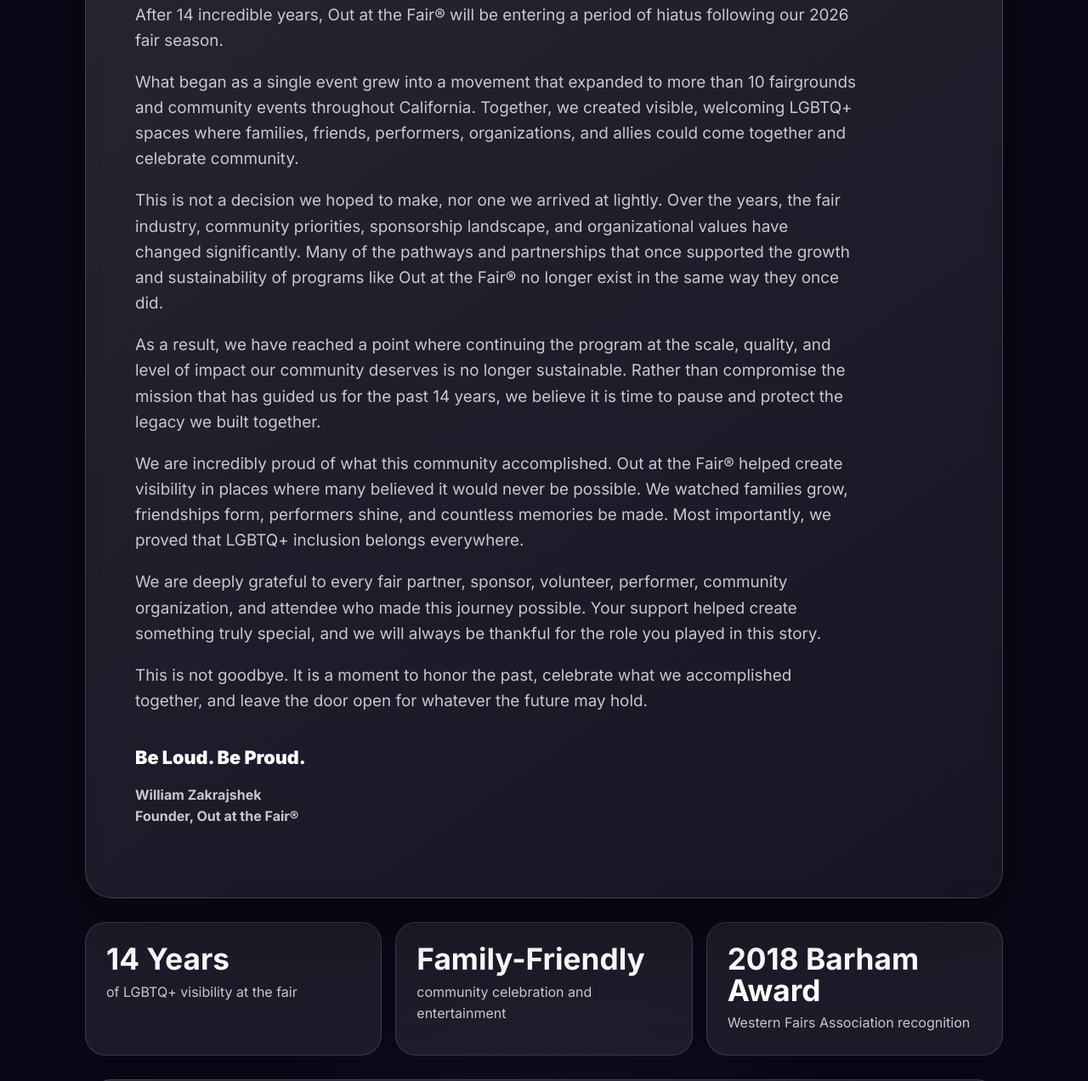
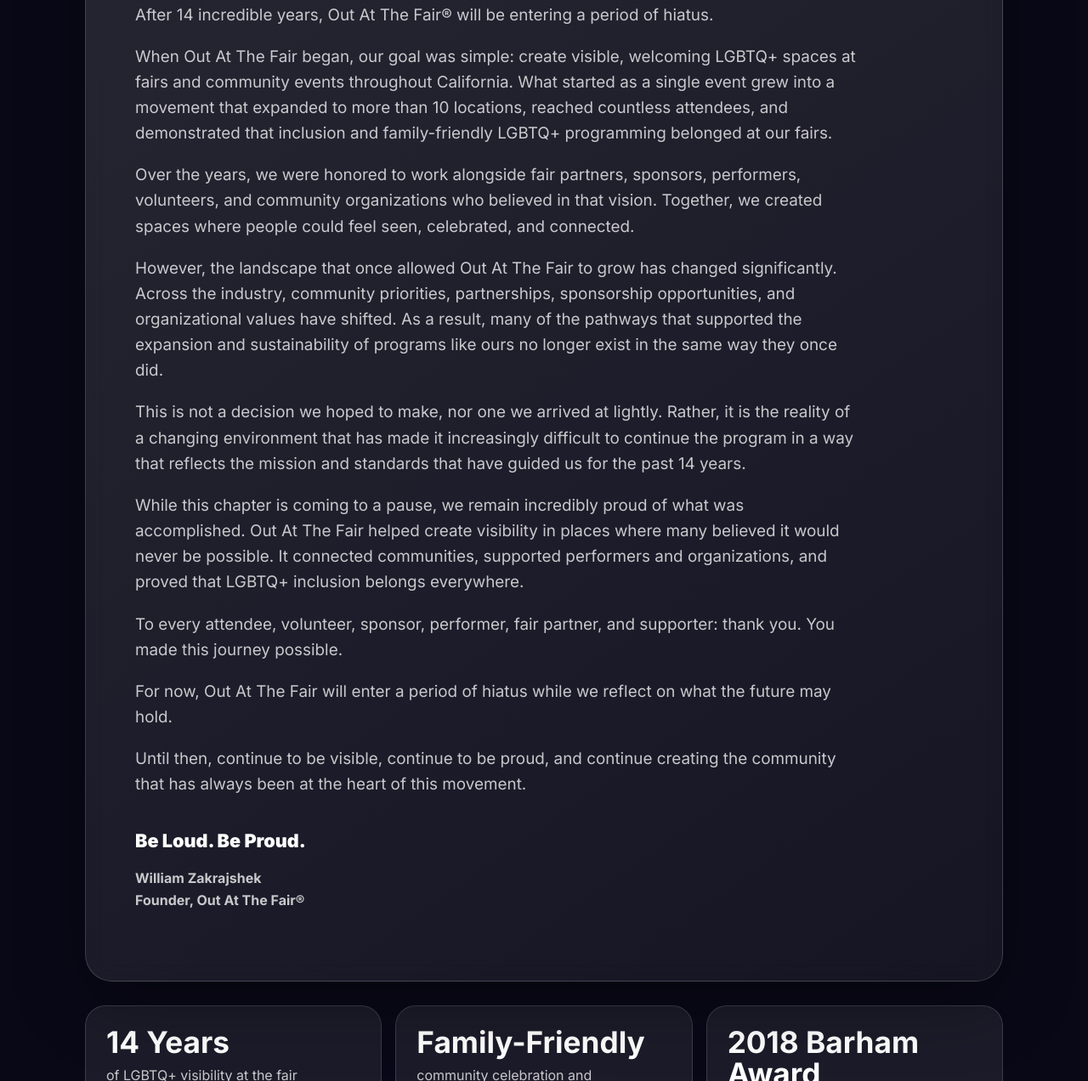
Before and after one commit to 3dudes1life/outatthefair_2, a plain HTML site: page index.html in a window 1280 px wide. Shown: the part 927-2199 px from the top of the page at 85% size. Drawn offline with nearby package versions, Linux system fonts and the light colour scheme.

Commit message:
Update index.html

```diff
--- a/index.html
+++ b/index.html
@@ -31,36 +31,44 @@
       <h2 id="message-title">A pause, not an ending.</h2>
 
   <p>
-    After 14 incredible years, Out at the Fair® will be entering a period of hiatus following our 2026 fair season.
+    After 14 incredible years, Out At The Fair® will be entering a period of hiatus.
   </p>
 
   <p>
-    What began as a single event grew into a movement that expanded to more than 10 fairgrounds and community events throughout California. Together, we created visible, welcoming LGBTQ+ spaces where families, friends, performers, organizations, and allies could come together and celebrate community.
+    When Out At The Fair began, our goal was simple: create visible, welcoming LGBTQ+ spaces at fairs and community events throughout California. What started as a single event grew into a movement that expanded to more than 10 locations, reached countless attendees, and demonstrated that inclusion and family-friendly LGBTQ+ programming belonged at our fairs.
   </p>
 
   <p>
-    This is not a decision we hoped to make, nor one we arrived at lightly. Over the years, the fair industry, community priorities, sponsorship landscape, and organizational values have changed significantly. Many of the pathways and partnerships that once supported the growth and sustainability of programs like Out at the Fair® no longer exist in the same way they once did.
+    Over the years, we were honored to work alongside fair partners, sponsors, performers, volunteers, and community organizations who believed in that vision. Together, we created spaces where people could feel seen, celebrated, and connected.
   </p>
 
   <p>
-    As a result, we have reached a point where continuing the program at the scale, quality, and level of impact our community deserves is no longer sustainable. Rather than compromise the mission that has guided us for the past 14 years, we believe it is time to pause and protect the legacy we built together.
+    However, the landscape that once allowed Out At The Fair to grow has changed significantly. Across the industry, community priorities, partnerships, sponsorship opportunities, and organizational values have shifted. As a result, many of the pathways that supported the expansion and sustainability of programs like ours no longer exist in the same way they once did.
   </p>
 
   <p>
-    We are incredibly proud of what this community accomplished. Out at the Fair® helped create visibility in places where many believed it would never be possible. We watched families grow, friendships form, performers shine, and countless memories be made. Most importantly, we proved that LGBTQ+ inclusion belongs everywhere.
+    This is not a decision we hoped to make, nor one we arrived at lightly. Rather, it is the reality of a changing environment that has made it increasingly difficult to continue the program in a way that reflects the mission and standards that have guided us for the past 14 years.
   </p>
 
   <p>
-    We are deeply grateful to every fair partner, sponsor, volunteer, performer, community organization, and attendee who made this journey possible. Your support helped create something truly special, and we will always be thankful for the role you played in this story.
+    While this chapter is coming to a pause, we remain incredibly proud of what was accomplished. Out At The Fair helped create visibility in places where many believed it would never be possible. It connected communities, supported performers and organizations, and proved that LGBTQ+ inclusion belongs everywhere.
   </p>
 
   <p>
-    This is not goodbye. It is a moment to honor the past, celebrate what we accomplished together, and leave the door open for whatever the future may hold.
+    To every attendee, volunteer, sponsor, performer, fair partner, and supporter: thank you. You made this journey possible.
+  </p>
+
+  <p>
+    For now, Out At The Fair will enter a period of hiatus while we reflect on what the future may hold.
+  </p>
+
+  <p>
+    Until then, continue to be visible, continue to be proud, and continue creating the community that has always been at the heart of this movement.
   </p>
 
   <p class="signature">
     Be Loud. Be Proud.<br />
-    <span>William Zakrajshek<br />Founder, Out at the Fair®</span>
+    <span>William Zakrajshek<br />Founder, Out At The Fair®</span>
   </p>
 </section>
 
```
